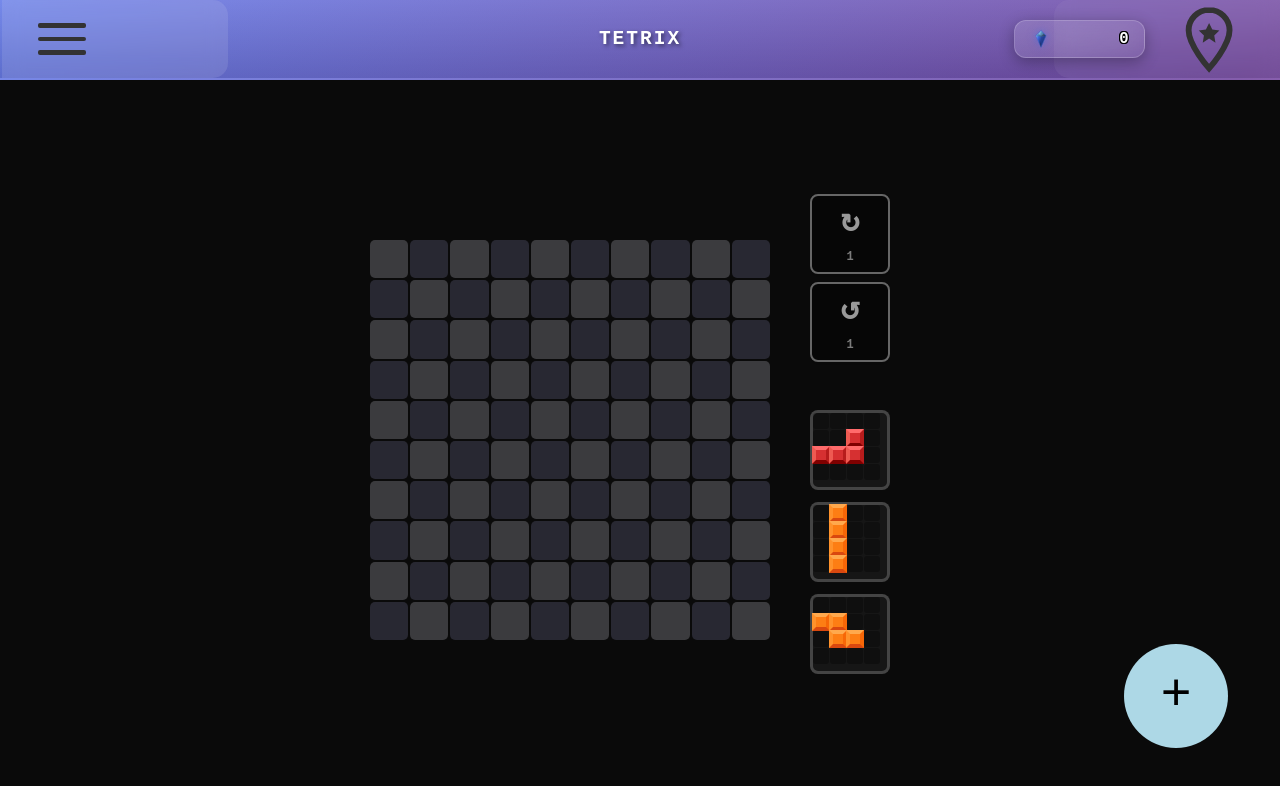
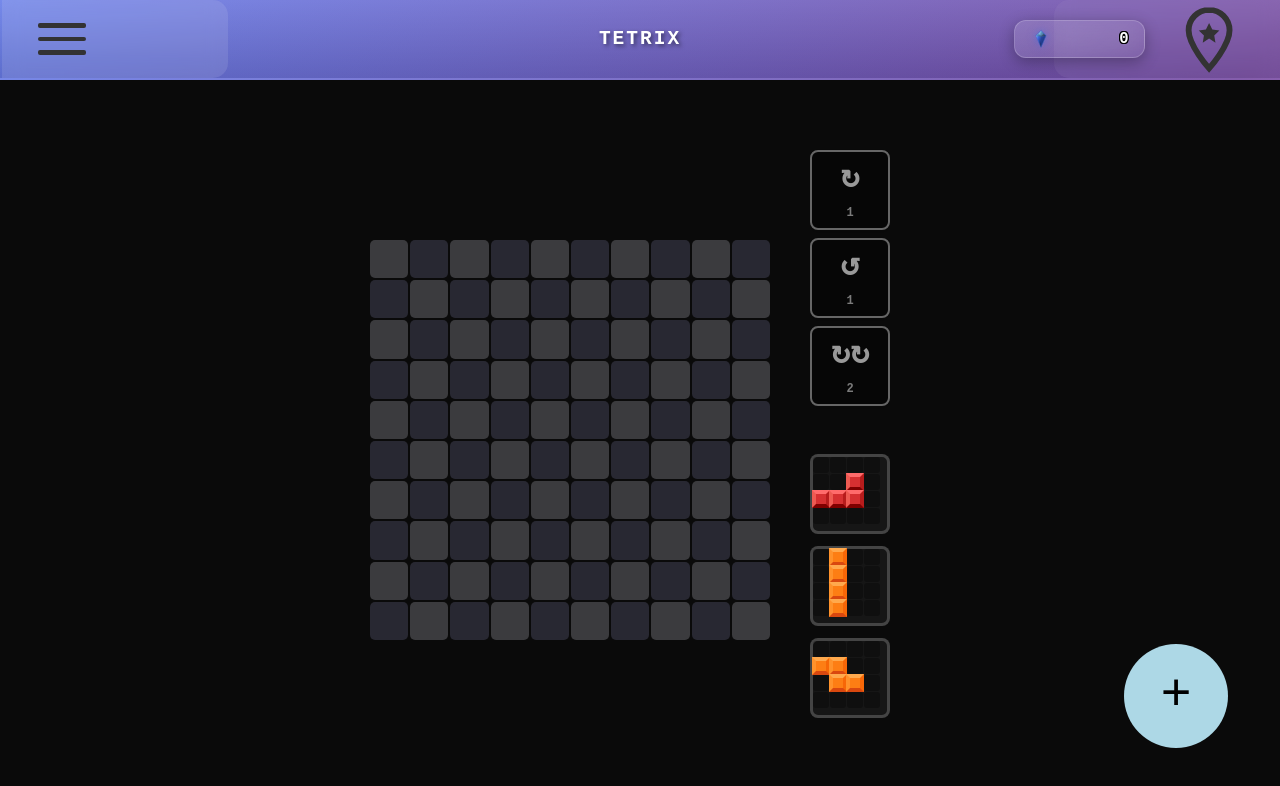
Before and after one commit to tetrix-game/tetrix-game.github.io, a React (Vite) app: page / in a window 1280 px wide. Shown: the top 786 px of the page. Built offline with nearby package versions, Linux system fonts and the light colour scheme.

Commit message:
double turn

```diff
--- a/src/components/PurchasesContainer/PurchasesContainer.tsx
+++ b/src/components/PurchasesContainer/PurchasesContainer.tsx
@@ -63,10 +63,35 @@ const PurchasesContainer = (): JSX.Element => {
     }
   };
 
+  const handleBuyDoubleTurn = () => {
+    if (state.isDoubleTurnModeActive) {
+      // If already in double turn mode, deactivate it
+      dispatch({ type: 'DEACTIVATE_DOUBLE_TURN_MODE' });
+      return;
+    }
+
+    if (state.score >= 2 && state.gameState === 'playing') {
+      // Deduct 2 points and activate double turn mode
+      dispatch({
+        type: 'ADD_SCORE',
+        value: {
+          scoreData: {
+            rowsCleared: 0,
+            columnsCleared: 0,
+            pointsEarned: -2
+          }
+        }
+      });
+      dispatch({ type: 'ACTIVATE_DOUBLE_TURN_MODE' });
+    }
+  };
+
   const isClockwiseDisabled = (state.score < 1 && !state.isTurningModeActive) || state.gameState !== 'playing';
   const isCounterClockwiseDisabled = (state.score < 1 && !state.isTurningModeActive) || state.gameState !== 'playing';
+  const isDoubleTurnDisabled = (state.score < 2 && !state.isDoubleTurnModeActive) || state.gameState !== 'playing';
   const isClockwiseActive = state.isTurningModeActive && state.turningDirection === 'cw';
   const isCounterClockwiseActive = state.isTurningModeActive && state.turningDirection === 'ccw';
+  const isDoubleTurnActive = state.isDoubleTurnModeActive;
 
   return (
     <div className="purchases-container">
@@ -93,6 +118,18 @@ const PurchasesContainer = (): JSX.Element => {
         </div>
         <div className="cost">1</div>
       </button>
+
+      <button
+        className={`buy-turn-button double-turn ${isDoubleTurnActive ? 'active' : ''}`}
+        onClick={handleBuyDoubleTurn}
+        disabled={isDoubleTurnDisabled}
+        title={isDoubleTurnDisabled ? 'Need 2 points to buy double turn' : 'Buy double turn (2 points)'}
+      >
+        <div className="turn-icon">
+          ↻↻
+        </div>
+        <div className="cost">2</div>
+      </button>
     </div>
   );
 };
--- a/src/components/ShapeOption/ShapeOption.tsx
+++ b/src/components/ShapeOption/ShapeOption.tsx
@@ -12,7 +12,7 @@ type ShapeOptionProps = {
 
 const ShapeOption = ({ shape, shapeIndex }: ShapeOptionProps) => {
   const dispatch = useTetrixDispatchContext();
-  const { selectedShapeIndex, tiles, isTurningModeActive, turningDirection } = useTetrixStateContext();
+  const { selectedShapeIndex, tiles, isTurningModeActive, turningDirection, isDoubleTurnModeActive } = useTetrixStateContext();
   const containerRef = useRef<HTMLDivElement>(null);
   const [isDragging, setIsDragging] = useState(false);
 
@@ -79,6 +79,25 @@ const ShapeOption = ({ shape, shapeIndex }: ShapeOptionProps) => {
       return;
     }
 
+    // Handle double turn mode - rotate shape 180 degrees (2 rotations)
+    if (isDoubleTurnModeActive) {
+      // Perform two clockwise rotations for 180-degree turn
+      dispatch({
+        type: 'ROTATE_SHAPE',
+        value: { shapeIndex, clockwise: true }
+      });
+
+      dispatch({
+        type: 'ROTATE_SHAPE',
+        value: { shapeIndex, clockwise: true }
+      });
+
+      // Deactivate double turn mode after rotation
+      dispatch({ type: 'DEACTIVATE_DOUBLE_TURN_MODE' });
+
+      return;
+    }
+
     if (selectedShapeIndex === shapeIndex) {
       // Already selected - return to selector
       dispatch({ type: 'RETURN_SHAPE_TO_SELECTOR' });
@@ -98,10 +117,10 @@ const ShapeOption = ({ shape, shapeIndex }: ShapeOptionProps) => {
         initialPosition: { x: e.clientX, y: e.clientY }
       }
     });
-  }, [dispatch, shape, shapeIndex, selectedShapeIndex, isTurningModeActive, turningDirection]);
+  }, [dispatch, shape, shapeIndex, selectedShapeIndex, isTurningModeActive, turningDirection, isDoubleTurnModeActive]);
 
-  const handlePointerMove = useCallback((e: React.PointerEvent) => {
-    if (!isDragging || isTurningModeActive) return;
+  const handleMouseMove = useCallback((e: React.MouseEvent) => {
+    if (!isDragging || isTurningModeActive || isDoubleTurnModeActive) return;
 
     // Find the grid element
     const gridElement = document.querySelector('.grid') as HTMLElement;
@@ -167,10 +186,10 @@ const ShapeOption = ({ shape, shapeIndex }: ShapeOptionProps) => {
         isValid,
       }
     });
-  }, [isDragging, shape, tiles, dispatch, isTouchDevice, isTurningModeActive]);
+  }, [isDragging, shape, tiles, dispatch, isTouchDevice, isTurningModeActive, isDoubleTurnModeActive]);
 
   const handlePointerUp = useCallback((e: React.PointerEvent) => {
-    if (!isDragging || isTurningModeActive) return;
+    if (!isDragging || isTurningModeActive || isDoubleTurnModeActive) return;
 
     e.currentTarget.releasePointerCapture(e.pointerId);
     setIsDragging(false);
@@ -245,7 +264,7 @@ const ShapeOption = ({ shape, shapeIndex }: ShapeOptionProps) => {
         mousePosition: { x: e.clientX, y: e.clientY }
       }
     });
-  }, [isDragging, shape, tiles, dispatch, isTouchDevice, isTurningModeActive]);
+  }, [isDragging, shape, tiles, dispatch, isTouchDevice, isTurningModeActive, isDoubleTurnModeActive]);
 
   const isSelected = selectedShapeIndex === shapeIndex;
 
@@ -257,7 +276,7 @@ const ShapeOption = ({ shape, shapeIndex }: ShapeOptionProps) => {
         border: isSelected ? '3px solid rgba(255, 255, 255, 0.5)' : '3px solid rgba(255, 255, 255, 0.2)',
       }}
       onPointerDown={handlePointerDown}
-      onPointerMove={handlePointerMove}
+      onPointerMove={handleMouseMove}
       onPointerUp={handlePointerUp}
       onPointerEnter={(e) => {
         if (!isDragging) {
--- a/src/components/Tetrix/TetrixReducer.ts
+++ b/src/components/Tetrix/TetrixReducer.ts
@@ -72,6 +72,7 @@ export const initialState: TetrixReducerState = {
   hasPlacedFirstShape: false, // Track first shape placement for background music trigger
   isTurningModeActive: false, // Whether turning mode is currently active
   turningDirection: null, // Which direction turning is active for
+  isDoubleTurnModeActive: false, // Whether double turn mode is currently active
   unlockedModifiers: new Set(), // Set of prime IDs that have been unlocked
 };
 
@@ -575,6 +576,20 @@ export function tetrixReducer(state: TetrixReducerState, action: TetrixAction):
         turningDirection: null,
       };
     }
+
+    case "ACTIVATE_DOUBLE_TURN_MODE": {
+      return {
+        ...state,
+        isDoubleTurnModeActive: true,
+      };
+    }
+
+    case "DEACTIVATE_DOUBLE_TURN_MODE": {
+      return {
+        ...state,
+        isDoubleTurnModeActive: false,
+      };
+    }
   }
 
   return state;
```
Also changed, not shown: src/utils/types.ts (+12 -1 lines), 6 other files (tests, documents, lock files or other folders).
